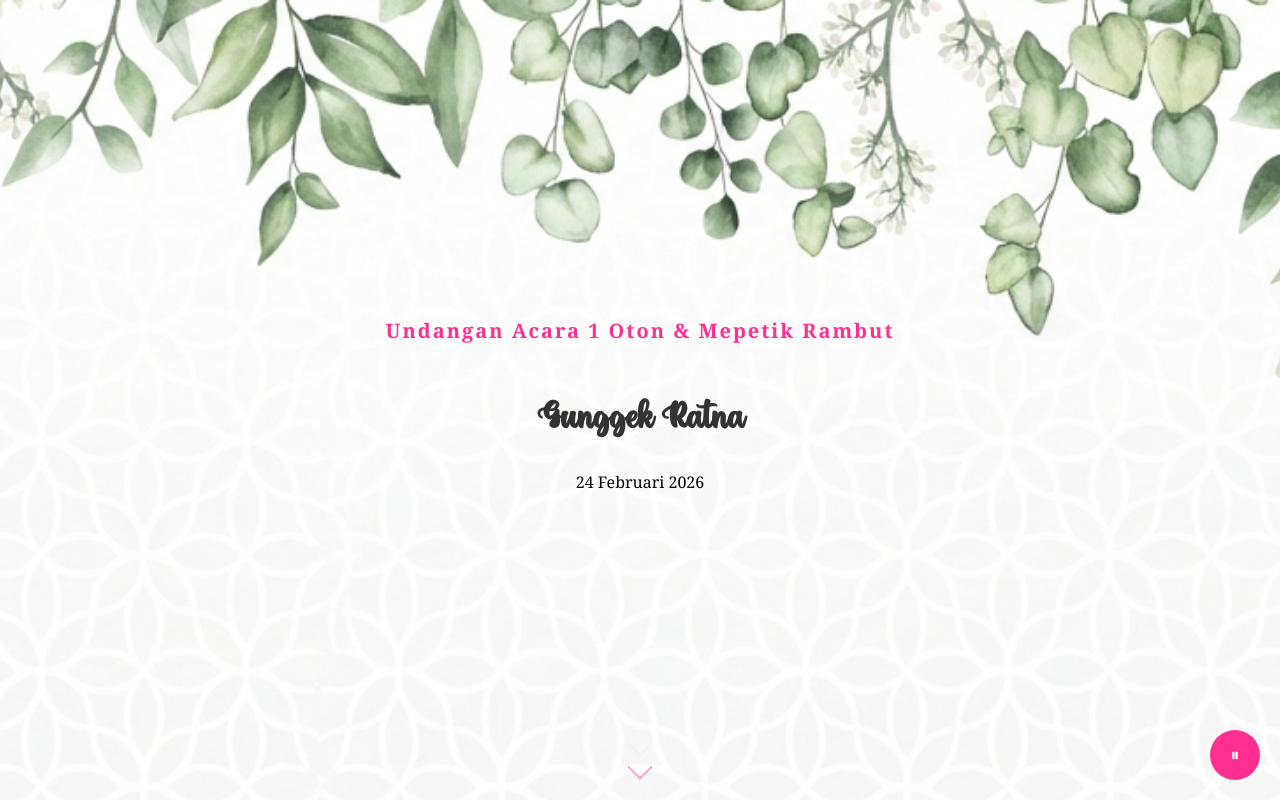
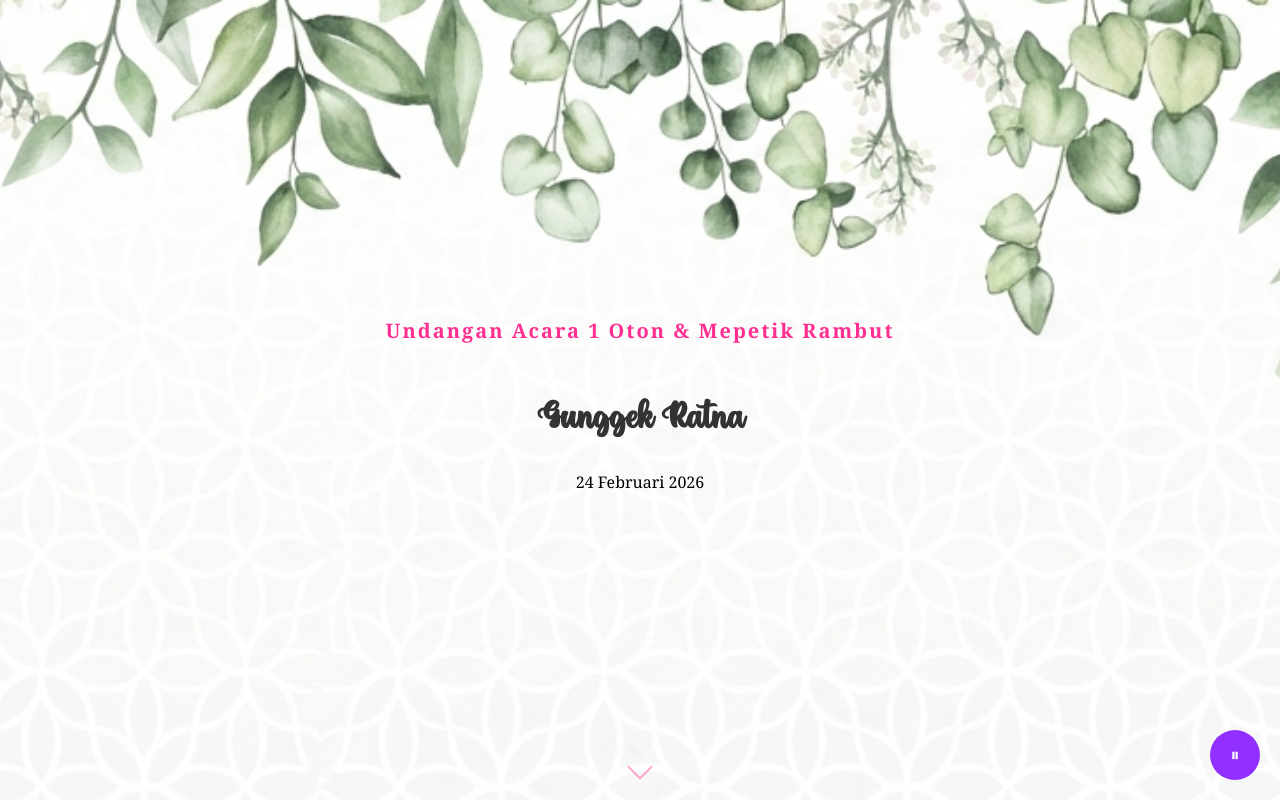
Before and after one commit to sandatya21/ratna-wiswa, a React (Create React App) app: page / in a window 1280 px wide. Both pictures are taken after a click on the button "Buka Undangan". Shown: the top 800 px of the page. Built offline with nearby package versions, Linux system fonts and the light colour scheme.

Commit message:
ganti warna tombol musik

```diff
--- a/src/styles/music.css
+++ b/src/styles/music.css
@@ -2,7 +2,7 @@
   position: fixed;
   bottom: 20px;
   right: 20px;
-  background: #ff2f92;
+  background: #902fff;
   color: white;
   border: none;
   border-radius: 50%;
```
